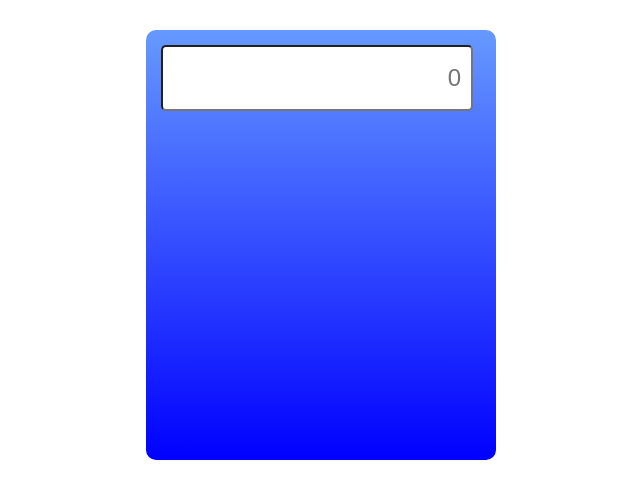
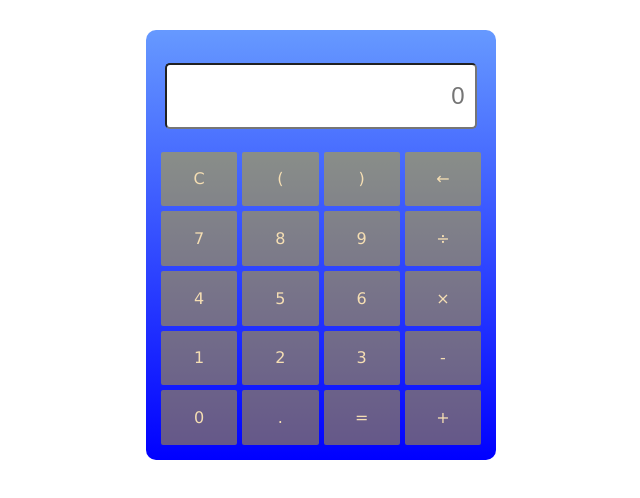
Before and after one commit to alexerem/calculator-lite-react, a React (Create React App) app: page / in a window 1280 px wide. Shown: the top 498 px of the page, without its empty margins (319-959 px from the left). Built offline with nearby package versions, Linux system fonts and the light colour scheme.

Commit message:
complited UI component CalcKey.js, InputForm.js, CalcBody.js

```diff
--- a/src/component/CalcKey/CalcKey.js
+++ b/src/component/CalcKey/CalcKey.js
@@ -1,12 +1,18 @@
-import React, {Component} from 'react';
-import classes from './CalcKey.module.css';
+import React from 'react';
 
-export default class CalcKey extends Component {
-	render() {
-		return (
-			<div>
+const CalcKey = props => {
+	return (
+		<React.Fragment>
+			{ props.calckey.map((calckey, index) => {
+					return (
+						<div className={props.type} key={index}>
+							{calckey}
+						</div>
+					)
+				})
+			}
+		</React.Fragment>
+	)
+}
 
-			</div>
-		)
-	}
-}
+export default CalcKey;
--- a/src/component/CalcKey/CalcKey.module.css
+++ /dev/null
@@ -1,3 +0,0 @@
-.CalcKey {
-
-}
--- a/src/component/InputForm/InputForm.js
+++ b/src/component/InputForm/InputForm.js
@@ -2,8 +2,14 @@ import React from 'react';
 import classes from './InputForm.module.css';
 
 const InputForm = props => {
+
+	const cls = [
+		props.type,
+		classes.InputForm
+	]
+
 	return (
-		<div className={classes.InputForm}>
+		<div className={cls.join(' ')}>
 			<form action="" name="form">
 				<input type="text" name="textshow" placeholder="0" readOnly />
 			</form>
--- a/src/containers/CalcBody/CalcBody.js
+++ b/src/containers/CalcBody/CalcBody.js
@@ -1,12 +1,20 @@
 import React, {Component} from 'react';
 import classes from './CalcBody.module.css';
 import InputForm from "../../component/InputForm/InputForm";
+import CalcKey from "../../component/CalcKey/CalcKey";
 
 export default class CalcBody extends Component {
+
+	state = {
+		key: ["C", "(", ")", <span>&larr;</span>, 7, 8, 9, <span>&divide;</span>, 4, 5,
+			6, <span>&times;</span>, 1, 2, 3, "-", 0, ".", "=", "+"]
+	}
+
 	render() {
 		return (
 			<div className={classes.CalcBody}>
-				<InputForm />
+				<InputForm type={classes.CalcKey} />
+				<CalcKey calckey={this.state.key} type={classes.CalcKey} />
 			</div>
 		)
 	}
--- a/src/containers/CalcBody/CalcBody.module.css
+++ b/src/containers/CalcBody/CalcBody.module.css
@@ -8,18 +8,6 @@
     padding: 15px;
     border-radius: 10px;
     margin-top: 30px;
-}
-
-.part {
-    background-color: rgba(204, 175, 14, 0.486);
-    display: flex;
-    justify-content: center;
-    align-items: center;
-    cursor: pointer;
-    font-family: Verdana,Geneva,sans-serif;
-    font-weight: 500;
-    border-radius: 2px;
-    color: wheat;
 }
 
 input {
@@ -34,6 +22,20 @@ input {
     color: rgb(94, 101, 110);
 }
 
+.CalcKey {
+    background-color: rgba(204, 175, 14, 0.486);
+    display: flex;
+    justify-content: center;
+    align-items: center;
+    cursor: pointer;
+    font-family: Verdana,Geneva,sans-serif;
+    font-weight: 500;
+    border-radius: 2px;
+    color: wheat;
+}
+
+
+
 form {
     width: 90%;
     padding-right: 25px;
```
